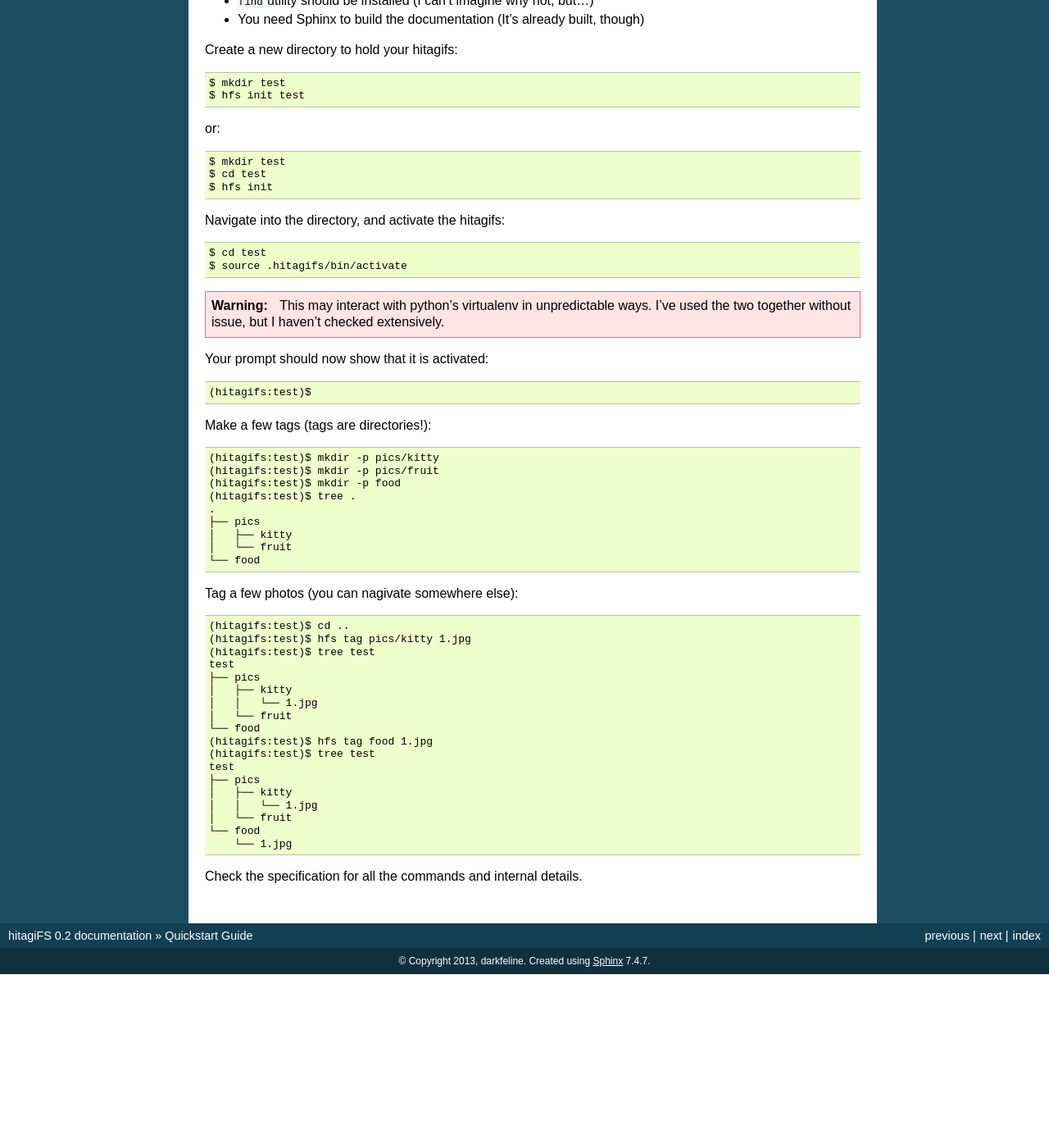
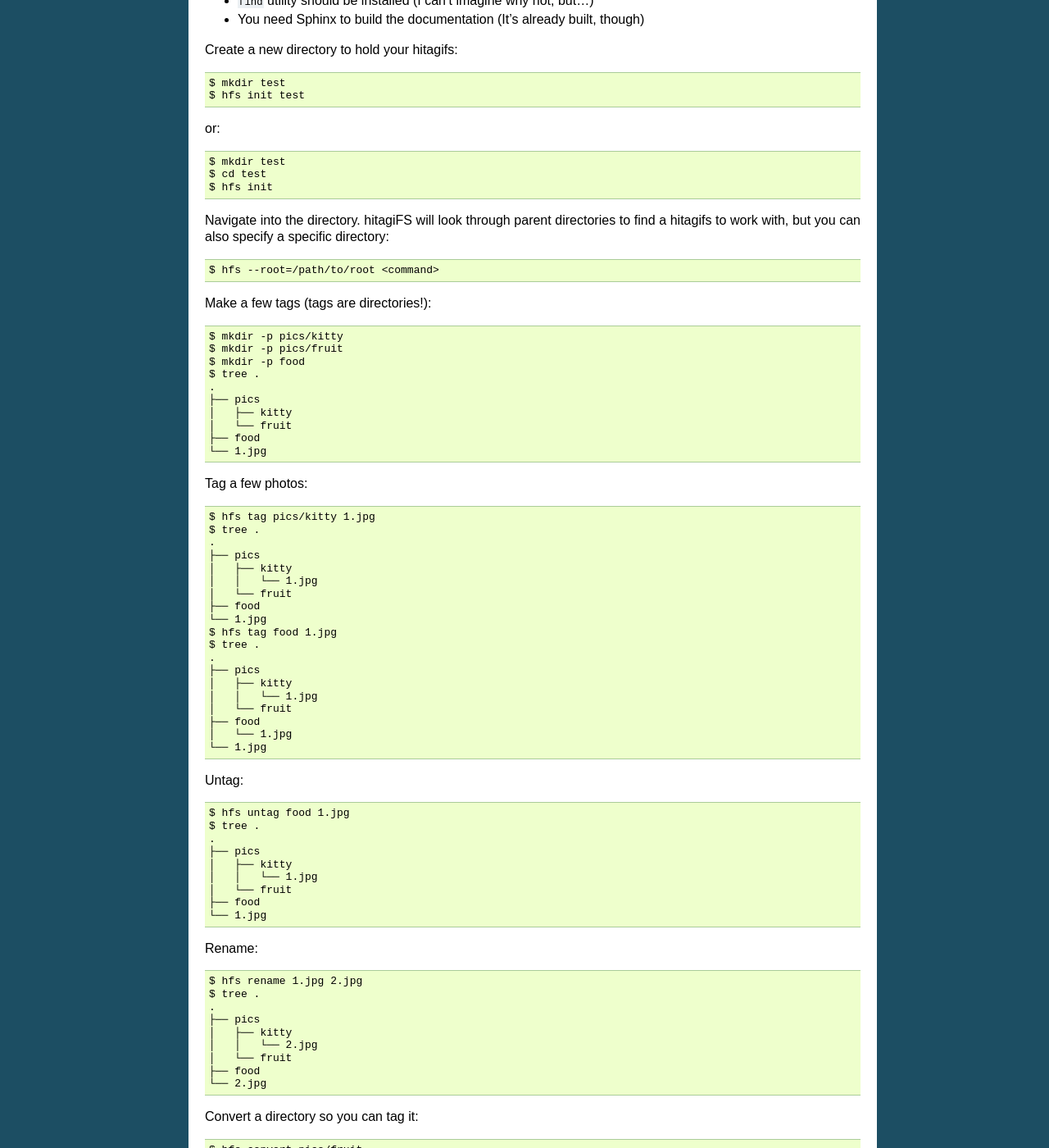
Before and after one commit to darkfeline/dantalian, a Sphinx documentation site: the page built from doc/quickstart.rst, in a window 1280 px wide and 1400 px high, scrolled down 345 px. Shown: the whole window at 82% size. Built offline with Sphinx 7.4.7, drawn with Linux system fonts in a browser that asks for light colours; before the commit the page ends 1533 px from its top, so only the background shows below that; some of the changed text lies outside the part shown.

Commit message:
Update quickstart

```diff
--- a/doc/quickstart.rst
+++ b/doc/quickstart.rst
@@ -30,50 +30,123 @@ or::
     $ cd test
     $ hfs init
 
-Navigate into the directory, and activate the hitagifs::
+Navigate into the directory.  hitagiFS will look through parent directories to
+find a hitagifs to work with, but you can also specify a specific directory::
 
-    $ cd test
-    $ source .hitagifs/bin/activate
 
-.. warning::
-    This may interact with python's virtualenv in unpredictable ways.  I've
-    used the two together without issue, but I haven't checked extensively.
-
-Your prompt should now show that it is activated::
-
-    (hitagifs:test)$
+    $ hfs --root=/path/to/root <command>
 
 Make a few tags (tags are directories!)::
 
-    (hitagifs:test)$ mkdir -p pics/kitty
-    (hitagifs:test)$ mkdir -p pics/fruit
-    (hitagifs:test)$ mkdir -p food
-    (hitagifs:test)$ tree .
+    $ mkdir -p pics/kitty
+    $ mkdir -p pics/fruit
+    $ mkdir -p food
+    $ tree .
+    .
+    ├── pics
+    │   ├── kitty
+    │   └── fruit
+    ├── food
+    └── 1.jpg
+
+Tag a few photos::
+
+    $ hfs tag pics/kitty 1.jpg
+    $ tree .
+    .
+    ├── pics
+    │   ├── kitty
+    │   │   └── 1.jpg
+    │   └── fruit
+    ├── food
+    └── 1.jpg
+    $ hfs tag food 1.jpg
+    $ tree .
+    .
+    ├── pics
+    │   ├── kitty
+    │   │   └── 1.jpg
+    │   └── fruit
+    ├── food
+    │   └── 1.jpg
+    └── 1.jpg
+
+Untag::
+
+    $ hfs untag food 1.jpg
+    $ tree .
+    .
+    ├── pics
+    │   ├── kitty
+    │   │   └── 1.jpg
+    │   └── fruit
+    ├── food
+    └── 1.jpg
+
+Rename::
+
+    $ hfs rename 1.jpg 2.jpg
+    $ tree .
+    .
+    ├── pics
+    │   ├── kitty
+    │   │   └── 2.jpg
+    │   └── fruit
+    ├── food
+    └── 2.jpg
+
+Convert a directory so you can tag it::
+
+    $ hfs convert pics/fruit
+    $ hfs tag food pics/fruit
+    $ tree .
+    .
+    ├── pics
+    │   ├── kitty
+    │   │   └── 2.jpg
+    │   └── fruit
+    ├── food
+    │   └── fruit
+    └── 2.jpg
+    $ hfs tag pics/fruit 2.jpg
+    $ tree .
+    .
+    ├── pics
+    │   ├── kitty
+    │   │   └── 2.jpg
+    │   └── fruit
+    │       └── 2.jpg
+    ├── food
+    │   └── fruit
+    │       └── 2.jpg
+    └── 2.jpg
+
+Delete a file::
+
+    $ hfs rm 2.jpg
+    $ tree .
     .
     ├── pics
     │   ├── kitty
     │   └── fruit
     └── food
+        └── fruit
 
-Tag a few photos (you can nagivate somewhere else)::
+You can also look for multiple tags at once::
 
-    (hitagifs:test)$ cd ..
-    (hitagifs:test)$ hfs tag pics/kitty 1.jpg
-    (hitagifs:test)$ tree test
-    test
+    $ tree .
+    .
     ├── pics
     │   ├── kitty
-    │   │   └── 1.jpg
+    │   │   ├── 1.jpg
+    │   │   └── 2.jpg
     │   └── fruit
     └── food
-    (hitagifs:test)$ hfs tag food 1.jpg
-    (hitagifs:test)$ tree test
-    test
-    ├── pics
-    │   ├── kitty
-    │   │   └── 1.jpg
-    │   └── fruit
-    └── food
-        └── 1.jpg
+        └── 2.jpg
+    $ hfs find pics/kitty
+    1.jpg
+    2.jpg
+    $ hfs find pics/kitty food
+    2.jpg
 
-Check the specification for all the commands and internal details.
+Make sure to check the rest of the documentation for specifics.
```
